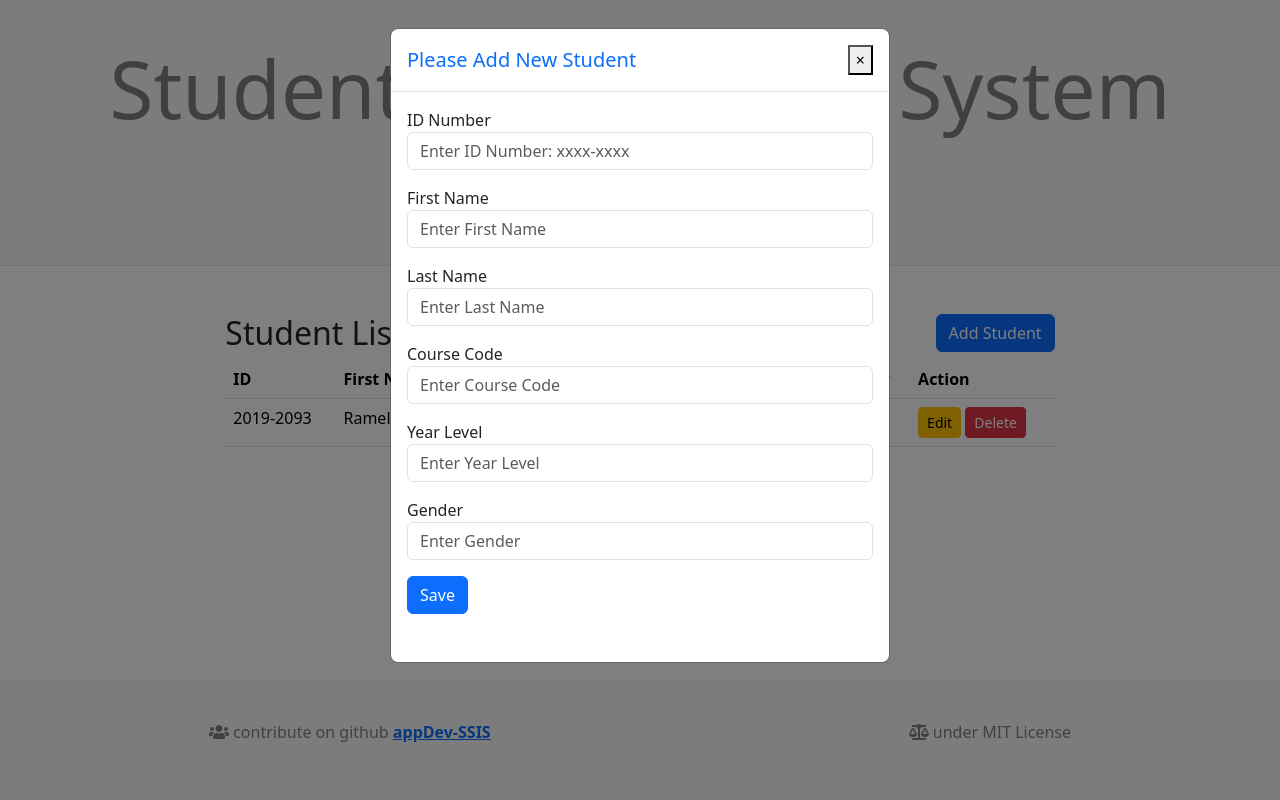
After one commit to RCJamen/appDev-SSIS, a Flask app: page /students in a window 1280 px wide, after a click on "Add Student". The commit adds this page. Run offline with Flask 3, Linux system fonts and the light colour scheme; some libraries are stand-ins or nearby versions.

Commit message:
Added Static Student Layout

```diff
--- a/app/__init__.py
+++ b/app/__init__.py
@@ -25,7 +25,13 @@ def create_app():
 
     # a simple page that says hello
     @app.route('/')
-    def hello():
-        return render_template('studentBase.html')
+    @app.route('/students')
+    def students():
+        return render_template('students.html')
+
+    @app.route('/courses')
+    def courses():
+        return render_template('courses.html')
+
 
     return app
--- a/app/static/css/studentBase.css
+++ b/app/static/css/base.css
@@ -1,8 +1,8 @@
 .div-title {
     text-align: center;
     color: #808080;
-    padding-top: 10vh;
-    padding-bottom: 10vh;
+    padding-top: 5vh;
+    padding-bottom: 5vh;
 
 }
 
@@ -20,8 +20,8 @@
 .div-footer {
     text-align: center;
     color: #808080;
-    padding-top: 10vh;
-    padding-bottom: 10vh;
+    padding-top: 5vh;
+    padding-bottom: 5vh;
 }
 
 .div-footer i {
--- /dev/null
+++ b/app/templates/base.html
@@ -0,0 +1,43 @@
+<!-- Parent Template -->
+
+<!DOCTYPE html>
+<html lang="en">
+
+<head>
+    <!-- Required meta tags -->
+    <meta charset="UTF-8">
+    <meta http-equiv="X-UA-Compatible" content="IE=edge">
+    <meta name="viewport" content="width=device-width, initial-scale=1.0">
+    <!-- Header / Footer CSS -->
+    <link rel="stylesheet" href="../static/css/base.css">
+</head>
+
+<body>
+    <!-- Header -->
+
+    <div class="div-title bg-light">
+        <h1 class="display-1">Student Information System</h1>
+        <p>by <a href="https://github.com/RCJamen">@RCJamen</a></p>
+    </div>
+
+    {% block navbar %}{% endblock %}
+
+    <!-- Footer -->
+    <div
+        class="div-footer d-lg-flex justify-content-around position-absolute bottom-0 start-50 translate-middle-x w-100 bg-light ">
+        <p><i class="fa fa-users"></i> contribute on github <a href="https://github.com/RCJamen/appDev-SSIS"
+                target="_blank">appDev-SSIS</a></p>
+        <p><i class="fa fa-balance-scale"></i> under MIT License</p>
+    </div>
+
+</body>
+<!-- SCRIPTS -->
+<script src="../static/js/jquery.min.js"></script>
+<script defer src="https://use.fontawesome.com/releases/v5.0.1/js/all.js"></script>
+<script src="https://maxcdn.bootstrapcdn.com/bootstrap/4.0.0/js/bootstrap.min.js"
+    integrity="sha384-JZR6Spejh4U02d8jOt6vLEHfe/JQGiRRSQQxSfFWpi1MquVdAyjUar5+76PVCmYl"
+    crossorigin="anonymous"></script>
+<link href="https://cdn.jsdelivr.net/npm/bootstrap@5.3.2/dist/css/bootstrap.min.css" rel="stylesheet"
+    integrity="sha384-T3c6CoIi6uLrA9TneNEoa7RxnatzjcDSCmG1MXxSR1GAsXEV/Dwwykc2MPK8M2HN" crossorigin="anonymous">
+
+</html>
--- /dev/null
+++ b/app/templates/modals/myModals.html
@@ -0,0 +1,104 @@
+<!-- Enter New Student Modal -->
+<div id="myModal" class="modal fade" role="dialog">
+    <div class="modal-dialog">
+        <div class="modal-content">
+            <div class="modal-header">
+                <h5 class="modal-title text-primary" style="align-content: center;">Please Add
+                    New
+                    Student</h5>
+                <button type="button" class="close" data-dismiss="modal" aria-label="Close">
+                    <span aria-hidden="true">&times;</span>
+                </button>
+            </div>
+            <div class="modal-body">
+                <form action="" method="POST">
+                    <div class="form-group mb-3">
+                        <label>ID Number</label>
+                        <input type="text" name="name" class="form-control" id="exampleFormControlInput1"
+                            placeholder="Enter ID Number: xxxx-xxxx">
+                    </div>
+                    <div class="form-group mb-3">
+                        <label>First Name</label>
+                        <input type="text" name="email" class="form-control" id="exampleFormControlInput1"
+                            placeholder="Enter First Name">
+                    </div>
+                    <div class="form-group mb-3">
+                        <label>Last Name</label>
+                        <input name="phone" type="text" class="form-control" id="exampleFormControlInput1"
+                            placeholder="Enter Last Name">
+                    </div>
+                    <div class="form-group mb-3">
+                        <label>Course Code</label>
+                        <input name="phone" type="text" class="form-control" id="exampleFormControlInput1"
+                            placeholder="Enter Course Code">
+                    </div>
+                    <div class="form-group mb-3">
+                        <label>Year Level</label>
+                        <input name="phone" type="text" class="form-control" id="exampleFormControlInput1"
+                            placeholder="Enter Year Level">
+                    </div>
+                    <div class="form-group mb-3">
+                        <label>Gender</label>
+                        <input name="phone" type="text" class="form-control" id="exampleFormControlInput1"
+                            placeholder="Enter Gender">
+                    </div>
+                    <button type="submit" class="btn btn-primary mb-3">Save</button>
+                </form>
+            </div>
+        </div>
+    </div>
+</div>
+
+<!-- Edit Student Modal -->
+<div id="modalEdit" class="modal fade" role="dialog">
+    <div class="modal-dialog">
+        <div class="modal-content">
+            <div class="modal-header">
+                <h5 class="modal-title text-primary" style="align-content: center;">
+                    Update
+                    Student Details</h5>
+                <button type="button" class="close" data-dismiss="modal" aria-label="Close">
+                    <span aria-hidden="true">&times;</span>
+                </button>
+            </div>
+            <div class="modal-body">
+                <form action="" method="POST">
+                    <input type="hidden" name="id" value="">
+                    <div class="form-group mb-3">
+                        <label>ID Number</label>
+                        <input value="" type="text" name="name" class="form-control" id="exampleFormControlInput1"
+                            placeholder="Enter ID Number">
+                    </div>
+                    <div class="form-group mb-3">
+                        <label>First Name</label>
+                        <input value="" type="text" name="email" class="form-control" id="exampleFormControlInput1"
+                            placeholder="Enter First Name">
+                    </div>
+                    <div class="form-group mb-3">
+                        <label>Last Name</label>
+                        <input value="" name="phone" type="text" class="form-control" id="exampleFormControlInput1"
+                            placeholder="Enter Last Name">
+                    </div>
+                    <div class="form-group mb-3">
+                        <label>Course Code</label>
+                        <input value="" name="phone" type="text" class="form-control" id="exampleFormControlInput1"
+                            placeholder="Enter Couse Code">
+                    </div>
+                    <div class="form-group mb-3">
+                        <label>Year Level</label>
+                        <input value="" name="phone" type="text" class="form-control" id="exampleFormControlInput1"
+                            placeholder="Enter Year Level">
+                    </div>
+                    <div class="form-group mb-3">
+                        <label>Gender</label>
+                        <input value="" name="phone" type="text" class="form-control" id="exampleFormControlInput1"
+                            placeholder="Male/Female">
+                    </div>
+                    <button type="submit" class="btn btn-success mb-3">Update</button>
+                </form>
+            </div>
+        </div>
+    </div>
+</div>
+</tbody>
+<!-- End of Edit Student Modal -->
--- /dev/null
+++ b/app/templates/navigation.html
@@ -0,0 +1,27 @@
+{% extends "base.html" %}
+
+{% block navbar %}
+<ul class="nav nav-tabs justify-content-center bg-light" id="myTab" role="tablist">
+    <li class="nav-item">
+        <a class="nav-link active" id="student-tab" data-toggle="tab" href="#student" role="tab" aria-controls="student"
+            aria-selected="true">Students</a>
+    </li>
+    <li class="nav-item">
+        <a class="nav-link" id="course-tab" data-toggle="tab" href="#course" role="tab" aria-controls="course"
+            aria-selected="false">Courses</a>
+    </li>
+    <li class="nav-item">
+        <a class="nav-link" id="College-tab" data-toggle="tab" href="#College" role="tab" aria-controls="College"
+            aria-selected="false">Colleges</a>
+    </li>
+</ul>
+<div class="tab-content mt-5" id="myTabContent">
+    <div class="tab-pane fade show active" id="student" role="tabpanel" aria-labelledby="student-tab">{% block students
+        %}{% endblock %}
+    </div>
+    <div class="tab-pane fade" id="course" role="tabpanel" aria-labelledby="course-tab">{% block courses
+        %}{% endblock %}</div>
+    <div class="tab-pane fade" id="College" role="tabpanel" aria-labelledby="College-tab"></div>
+</div>
+
+{% endblock %}
--- /dev/null
+++ b/app/templates/students.html
@@ -0,0 +1,67 @@
+{% include "/modals/myModals.html" %}
+{% extends "navigation.html" %}
+
+<!-- Static Body Content -->
+<!-- STUDENTS -->
+{% block students %}
+<div class="container-fluid">
+    <div class="row">
+        <div class="col-sm-2"></div>
+        <!-- content goes here -->
+        <div class="col-sm-8">
+            <h2>Student List <button class="btn btn-primary float-end" data-toggle="modal" data-target="#myModal">Add
+                    Student</button></h2>
+
+            {%with messages = get_flashed_messages()%}
+            {%if messages%}
+            {% for message in messages %}
+
+            <div class="alert alert-success alert-dismissable" role="alert">
+                <button type="button" class="close" data-dismiss="alert" aria-label="close">
+                    <span aria-hidden="true">&times;</span>
+                </button>
+                {{message}}
+            </div>
+
+            {%endfor%}
+            {%endif%}
+            {%endwith%}
+
+            <table class="table table-hover">
+                <thead>
+                    <tr>
+                        <th scope="col">ID</th>
+                        <th scope="col">First Name</th>
+                        <th scope="col">Last Name</th>
+                        <th scope="col">Course Code</th>
+                        <th scope="col">Year Level</th>
+                        <th scope="col">Gender</th>
+                        <th scope="col">Action</th>
+                    </tr>
+                </thead>
+                <tbody>
+                    <tr>
+                        <td>2019-2093</td>
+                        <td>Ramel Cary</td>
+                        <td>Jamen</td>
+                        <td>BSCS</td>
+                        <td>4</td>
+                        <td>Male</td>
+                        <td>
+                            <a href="" class="btn btn-warning btn-sm" data-toggle="modal"
+                                data-target="#modalEdit">Edit</a>
+                            <a href="" onclick="return confirm('Are Sure Want To Deleted ?')"
+                                class="btn btn-danger btn-sm">Delete</a>
+                        </td>
+                    </tr>
+
+
+            </table>
+        </div>
+        <!-- Content ends here-->
+        <div class="col-sm-2"></div>
+    </div>
+</div>
+</div>
+<!-- END OF STUDENTS -->
+{% endblock %}
```
Also changed, not shown: app/templates/courses.html (added, +67 -0 lines), app/templates/studentBase.html (deleted, +0 -234 lines), dbConfig.py (deleted, +0 -28 lines), app/templates/header.html (deleted).
